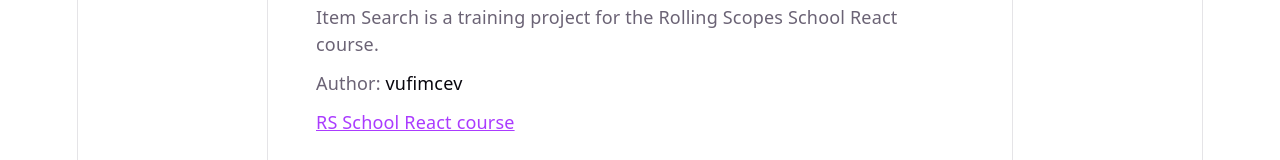
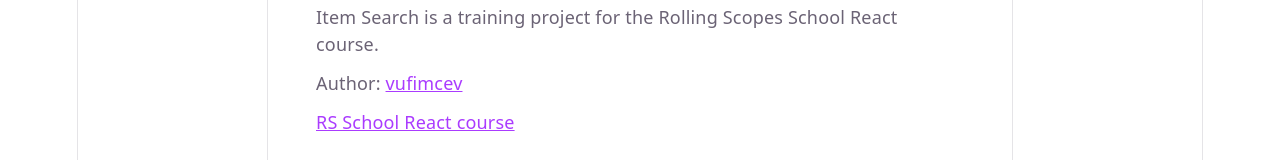
Before and after one commit to bukt0r/RSS-React-project-setup_Class-components_Error-boundary, a React (Vite) app: page /about in a window 1280 px wide. Shown: the part 146-306 px from the top of the page. Built offline with nearby package versions, Linux system fonts and the light colour scheme.

Commit message:
fix: update author github and course links

```diff
--- a/src/pages/AboutPage.css
+++ b/src/pages/AboutPage.css
@@ -16,14 +16,10 @@
   line-height: 1.5;
 }
 
-.about-page__author-name {
-  color: var(--text-h);
-}
-
-.about-page__course-link {
+.about-page__link {
   color: var(--accent);
 }
 
-.about-page__course-link:hover {
+.about-page__link:hover {
   text-decoration: underline;
 }
--- a/src/pages/AboutPage.tsx
+++ b/src/pages/AboutPage.tsx
@@ -1,6 +1,7 @@
 import './AboutPage.css';
 
-const RS_REACT_COURSE_URL = 'https://rs.school/courses/react/en';
+const AUTHOR_GITHUB_URL = 'https://github.com/bukt0r';
+const RS_REACT_COURSE_URL = 'https://rs.school/courses/reactjs';
 
 function AboutPage() {
   return (
@@ -11,11 +12,19 @@
         course.
       </p>
       <p className="about-page__author">
-        Author: <span className="about-page__author-name">vufimcev</span>
+        Author:{' '}
+        <a
+          className="about-page__link"
+          href={AUTHOR_GITHUB_URL}
+          target="_blank"
+          rel="noreferrer"
+        >
+          vufimcev
+        </a>
       </p>
       <p>
         <a
-          className="about-page__course-link"
+          className="about-page__link"
           href={RS_REACT_COURSE_URL}
           target="_blank"
           rel="noreferrer"
```
Also changed, not shown: 1 other file (tests, documents, lock files or other folders).
